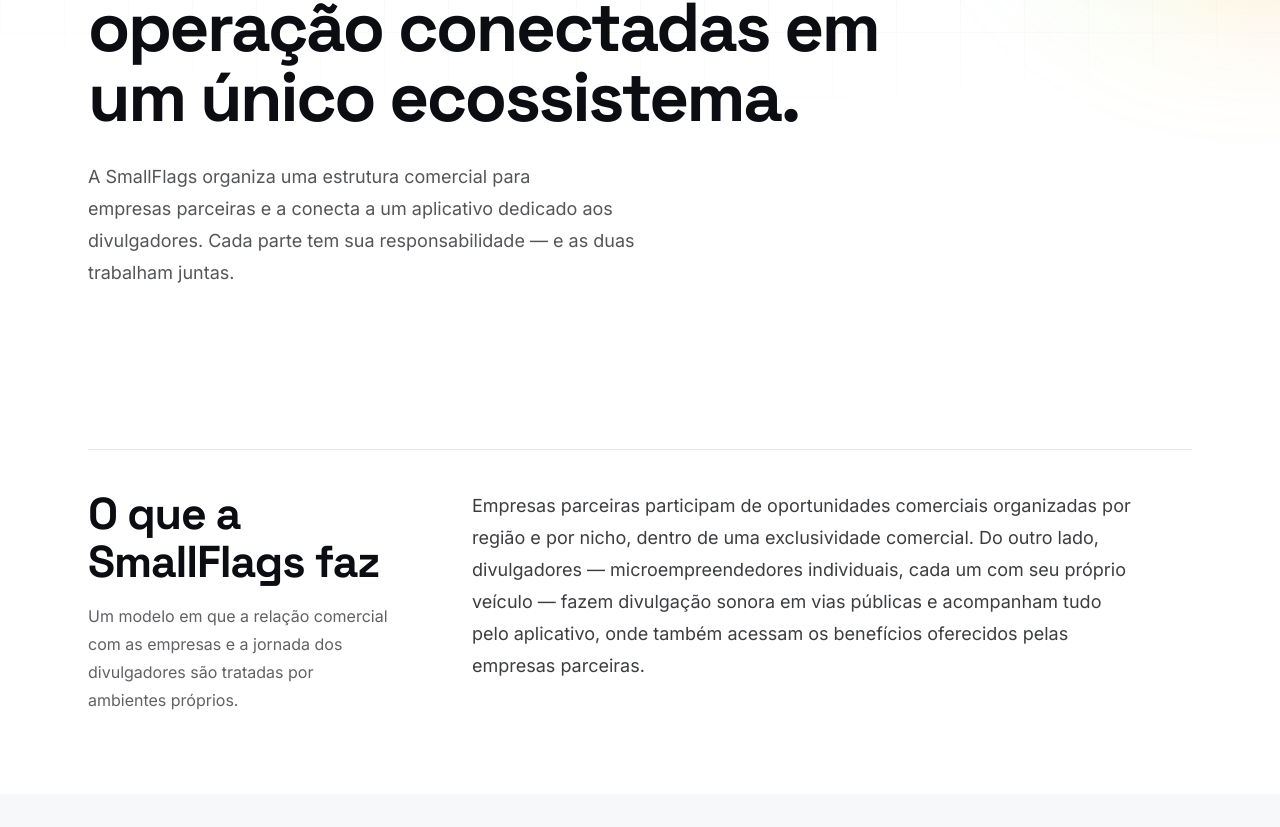
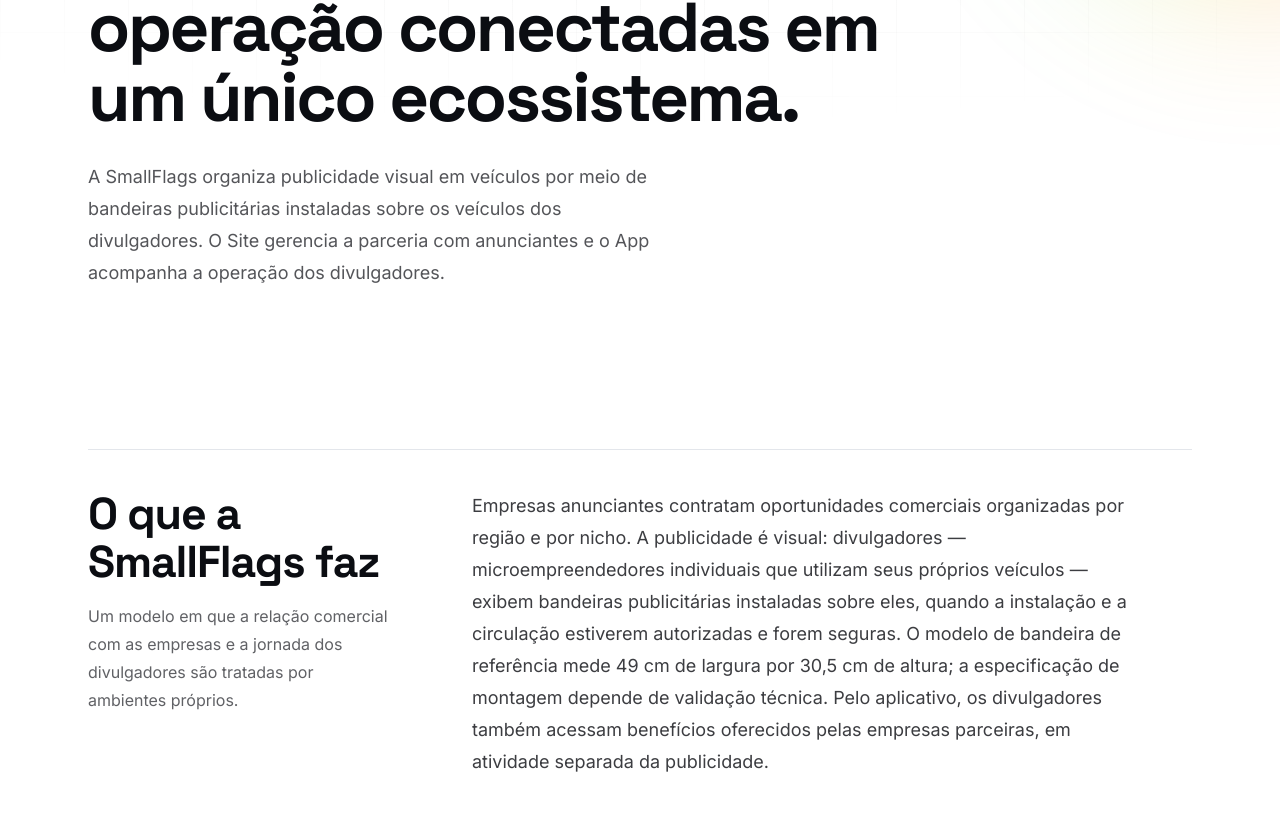
Before and after one commit to JulianOHayashi/site, a React (Vite) app: page /quem-somos in a window 1280 px wide. Shown: the part 293-1120 px from the top of the page. Built offline with nearby package versions, Linux system fonts and the light colour scheme; no server answers; the HTML template or start-up script is replaced by a standard one.

Commit message:
docs(site): esclarecer publicidade veicular em src/pages/institucional/QuemSomos.tsx

```diff
--- a/src/pages/institucional/QuemSomos.tsx
+++ b/src/pages/institucional/QuemSomos.tsx
@@ -18,8 +18,8 @@ import { Link } from "react-router-dom";
  * do divulgador) sem expor detalhes internos de integração.
  *
  * VOCABULÁRIO: o divulgador é um MEI independente que usa veículo PRÓPRIO
- * para divulgação sonora em VIA PÚBLICA. A SmallFlags não é dona dos veículos
- * nem empregadora. O resgate de benefício é outra atividade, e acontece no
+ * para publicidade visual com BANDEIRA INSTALADA SOBRE O VEÍCULO. A SmallFlags
+ * não é dona dos veículos nem empregadora. O resgate de benefício é outra atividade, e acontece no
  * estabelecimento da empresa parceira.
  */
 export default function QuemSomos() {
@@ -30,9 +30,10 @@ export default function QuemSomos() {
         titulo="Empresas, tecnologia e operação conectadas em um único ecossistema."
         texto={
           <p>
-            A SmallFlags organiza uma estrutura comercial para empresas parceiras e
-            a conecta a um aplicativo dedicado aos divulgadores.
-            Cada parte tem sua responsabilidade — e as duas trabalham juntas.
+            A SmallFlags organiza publicidade visual em veículos por meio de bandeiras
+            publicitárias instaladas sobre os veículos dos divulgadores.
+            O Site gerencia a parceria com anunciantes e o App acompanha a
+            operação dos divulgadores.
           </p>
         }
       />
@@ -48,12 +49,15 @@ export default function QuemSomos() {
         }
       >
         <p className="max-w-2xl text-lg leading-8 text-tinta/80">
-          Empresas parceiras participam de oportunidades comerciais organizadas
-          por região e por nicho, dentro de uma exclusividade comercial. Do outro
-          lado, divulgadores — microempreendedores individuais, cada um com seu
-          próprio veículo — fazem divulgação sonora em vias públicas e acompanham
-          tudo pelo aplicativo, onde também acessam os benefícios oferecidos pelas
-          empresas parceiras.
+          Empresas anunciantes contratam oportunidades comerciais organizadas
+          por região e por nicho. A publicidade é visual: divulgadores
+          — microempreendedores individuais que utilizam seus próprios veículos —
+          exibem bandeiras publicitárias instaladas sobre eles, quando a
+          instalação e a circulação estiverem autorizadas e forem seguras.
+          O modelo de bandeira de referência mede 49 cm de largura por 30,5 cm
+          de altura; a especificação de montagem depende de validação técnica.
+          Pelo aplicativo, os divulgadores também acessam benefícios oferecidos
+          pelas empresas parceiras, em atividade separada da publicidade.
         </p>
       </Secao>
 
```
